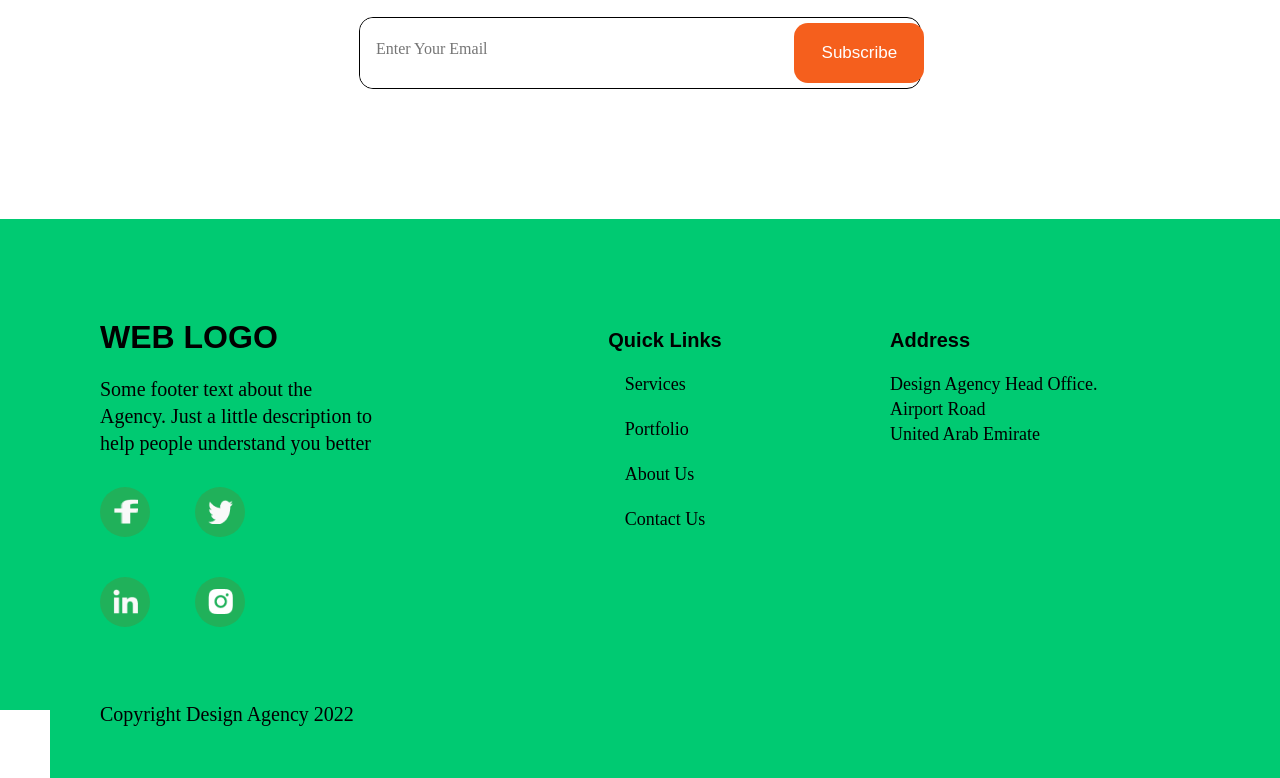
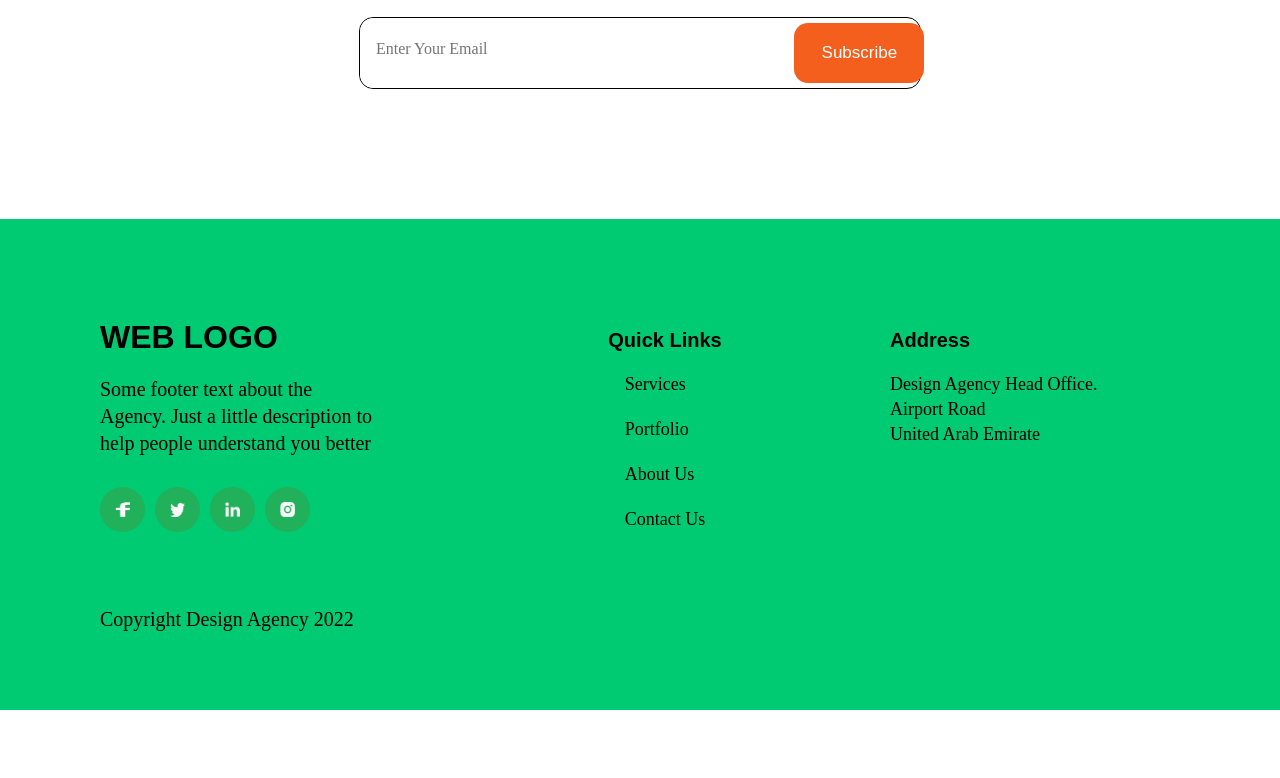
Before and after one commit to Niranjan-CK/WebpageDesign, a plain HTML site: page Index.html in a window 1280 px wide. Shown: the part 5779-6557 px from the top of the page. After the commit the page ends 6489 px from the top, so only its background shows below. Drawn offline with Linux system fonts and the light colour scheme.

Commit message:
socialIcons

```diff
--- a/Index.html
+++ b/Index.html
@@ -340,7 +340,7 @@
             <h1>WEB LOGO</h1>
             <p>Some footer text about the <br> Agency. Just a little description to <br> help people understand you better</p>
             <div class="socialMedia">
-                <ul class="menus">
+                <ul class="socialLogo">
                     <li > <div class="socialIcons"> <img src="Assets/Vector copy.png" alt=""></div></li>
                     <li > <div class="socialIcons"> <img src="Assets/Vector-2.png" alt=""></div></li>
                     <li > <div class="socialIcons"> <img src="Assets/Vector-3.png" alt=""></div></li>
--- a/style.css
+++ b/style.css
@@ -577,21 +577,29 @@ font-size: 20px;
 line-height: 27px;
 
 }
+.socialLogo{
+    display: flex;
+    flex-direction: row;
+    margin-top: 20px;
+    list-style: none;
+}
 .socialIcons{
     padding: 10px;
     border-radius: 50%;
     background-color: #20B15A;
-    width: 30px;
-    height: 30px;
+    width: 25px;
+    height: 25px;
     margin: 10px 0px ;
     margin-right: 10px;
     justify-content: center;
+    align-items: center;
     text-align: center;
 }
 .socialIcons img{
-    width: 25px;
-    height: 25px;
-    margin-top:2px;
+    width: 15px;
+    height: 15px;
+    margin-top: 5px;
+
 }
 .socialMedia{
     margin-top: 20px;
```
